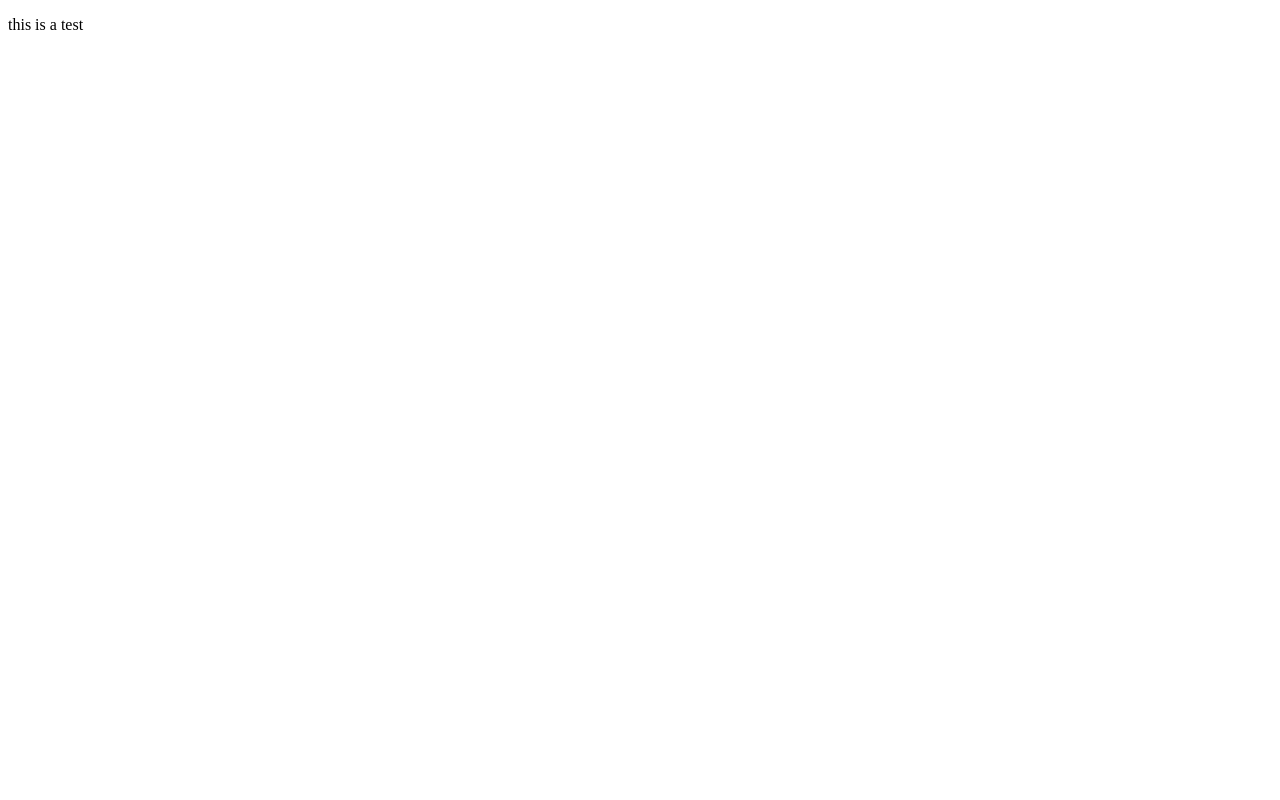
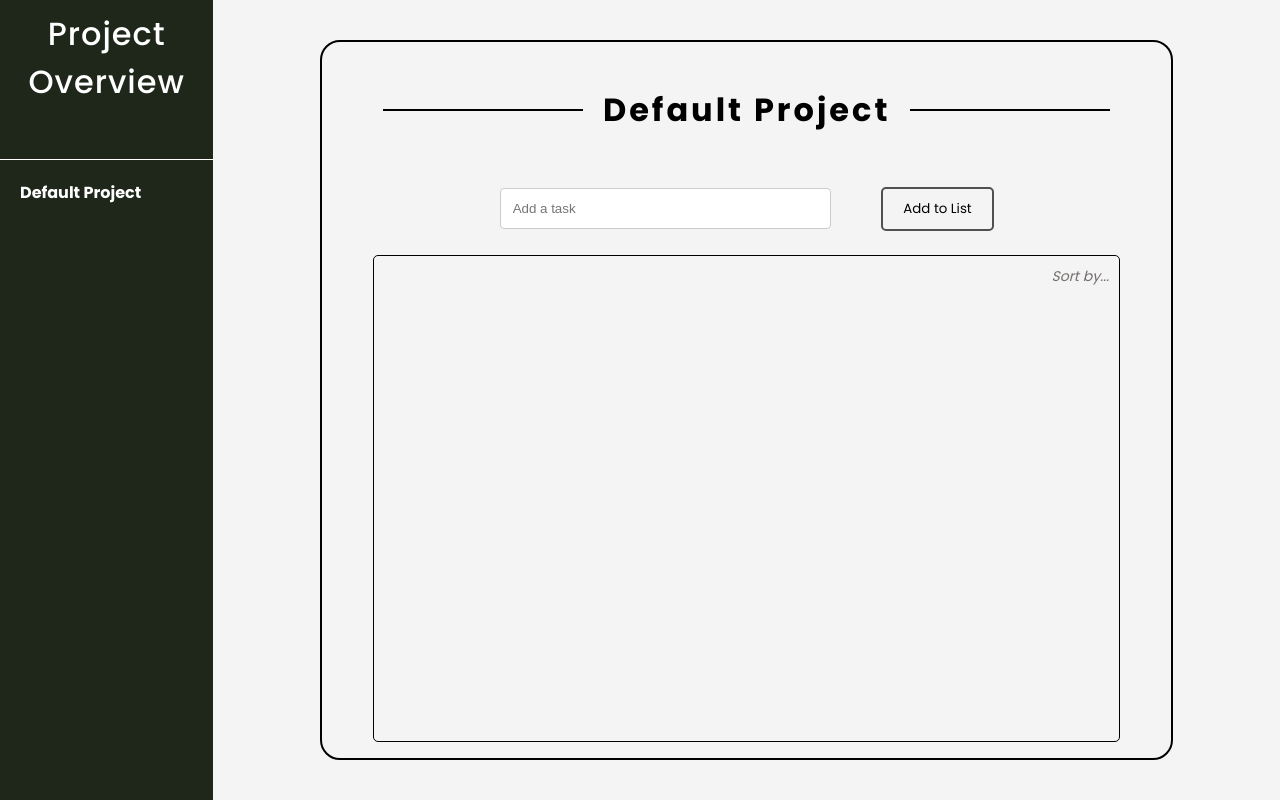
Before and after one commit to paulgoeckede/to-do-list, a website built with webpack: page src/pages/index.html in a window 1280 px wide. Built offline with nearby package versions, Linux system fonts and the light colour scheme.

Commit message:
added basic landing page layout and styling including default project

```diff
--- a/src/index.js
+++ b/src/index.js
@@ -0,0 +1,3 @@
+import "./styles/general.css";
+import "./styles/sidebar.css";
+import "./styles/main.css";
--- a/src/pages/index.html
+++ b/src/pages/index.html
@@ -6,6 +6,39 @@
         <meta name="viewport" content="width=device-width, initial-scale=1" />
     </head>
     <body>
-        <p>this is a test</p>
+        <div id="content">
+            <div id="sidebar">
+                <div id="headerContainer">
+                    <h2>Project Overview</h2>
+                </div>
+                <div id="projects">
+                    <ul id="projectList">
+                        <li><h4>Default Project</h4></li>
+                    </ul>
+                </div>
+            </div>
+            <div id="main">
+                <div id="appContainer">
+                    <div id="appHeader">
+                        <div class="line"></div>
+                        <div id="projectHeader"><h1>Default Project</h1></div>
+                        <div class="line"></div>
+                    </div>
+                    <div id="add">
+                        <input
+                            type="text"
+                            placeholder="Add a task"
+                            name="task"
+                            id="task"
+                        />
+                        <input type="button" value="Add to List" />
+                    </div>
+                    <div id="todolist">
+                        <div id="sortby"><p>Sort by...</p></div>
+                        <div id="tasks"></div>
+                    </div>
+                </div>
+            </div>
+        </div>
     </body>
 </html>
--- /dev/null
+++ b/src/styles/general.css
@@ -0,0 +1,15 @@
+@import url("https://fonts.googleapis.com/css2?family=Poppins:wght@100;300;400;500;700&display=swap");
+
+* {
+    margin: 0;
+    padding: 0;
+    box-sizing: border-box;
+}
+
+#content {
+    display: flex;
+    height: 100vh;
+    width: 100%;
+    font-family: "Poppins", sans-serif;
+    color: white;
+}
--- /dev/null
+++ b/src/styles/main.css
@@ -0,0 +1,101 @@
+#main {
+    width: 100%;
+    height: 100%;
+    background-color: #f4f4f4;
+    color: black;
+    display: flex;
+    justify-content: center;
+    align-items: center;
+}
+
+#appContainer {
+    padding: 10px;
+    border: 2px solid black;
+    border-radius: 20px;
+    height: 90%;
+    width: 80%;
+    display: flex;
+    flex-direction: column;
+    justify-content: space-around;
+    align-items: center;
+}
+
+#appHeader {
+    height: 15%;
+    display: flex;
+    justify-content: center;
+    align-items: center;
+    gap: 20px;
+}
+
+.line {
+    height: 1px;
+    width: 200px;
+    border: 1px solid black;
+}
+
+#projectHeader {
+    letter-spacing: 3px;
+}
+
+#add {
+    height: 10%;
+    width: 100%;
+    display: flex;
+    justify-content: center;
+    align-items: center;
+    gap: 50px;
+}
+
+input[type="text"] {
+    width: 40%; /* Full width */
+    padding: 12px; /* Some padding */
+    border: 1px solid #ccc; /* Gray border */
+    border-radius: 4px; /* Rounded borders */
+    box-sizing: border-box; /* Make sure that padding and width stays in place */
+    resize: vertical; /* Allow the user to vertically resize the textarea (not horizontally) */
+}
+
+input[type="button"] {
+    border-radius: 5px;
+    border-style: none;
+    background-color: transparent;
+    border: 2px solid #50514f;
+    font-family: "Poppins";
+    padding: 10px 20px;
+    transition: border 0.1s;
+}
+
+input[type="button"]:hover {
+    border: 2px solid midnightblue;
+    cursor: pointer;
+    font-weight: 500;
+}
+
+#todolist {
+    height: 70%;
+    width: 90%;
+    border: 1px solid black;
+    border-radius: 5px;
+}
+
+#sortby {
+    display: flex;
+    justify-content: flex-end;
+}
+
+#sortby p {
+    margin: 10px;
+    font-size: 14px;
+    color: #766d6d;
+    font-style: italic;
+}
+
+#sortby p:hover {
+    cursor: pointer;
+}
+
+#tasks {
+    width: 90%;
+    height: fit-content;
+}
--- /dev/null
+++ b/src/styles/sidebar.css
@@ -0,0 +1,27 @@
+#sidebar {
+    height: 100%;
+    width: 20%;
+    background-color: #1f271b;
+}
+
+#headerContainer {
+    border-bottom: 1px solid white;
+    text-align: center;
+    padding: 10px;
+    height: 20%;
+}
+
+#headerContainer h2 {
+    font-weight: 500;
+    letter-spacing: 1px;
+    font-size: 32px;
+}
+
+#projects {
+    height: 80%;
+}
+
+#projectList {
+    list-style: none;
+    padding: 20px;
+}
```
Also changed, not shown: dist/bundle.js, dist/index.html.
